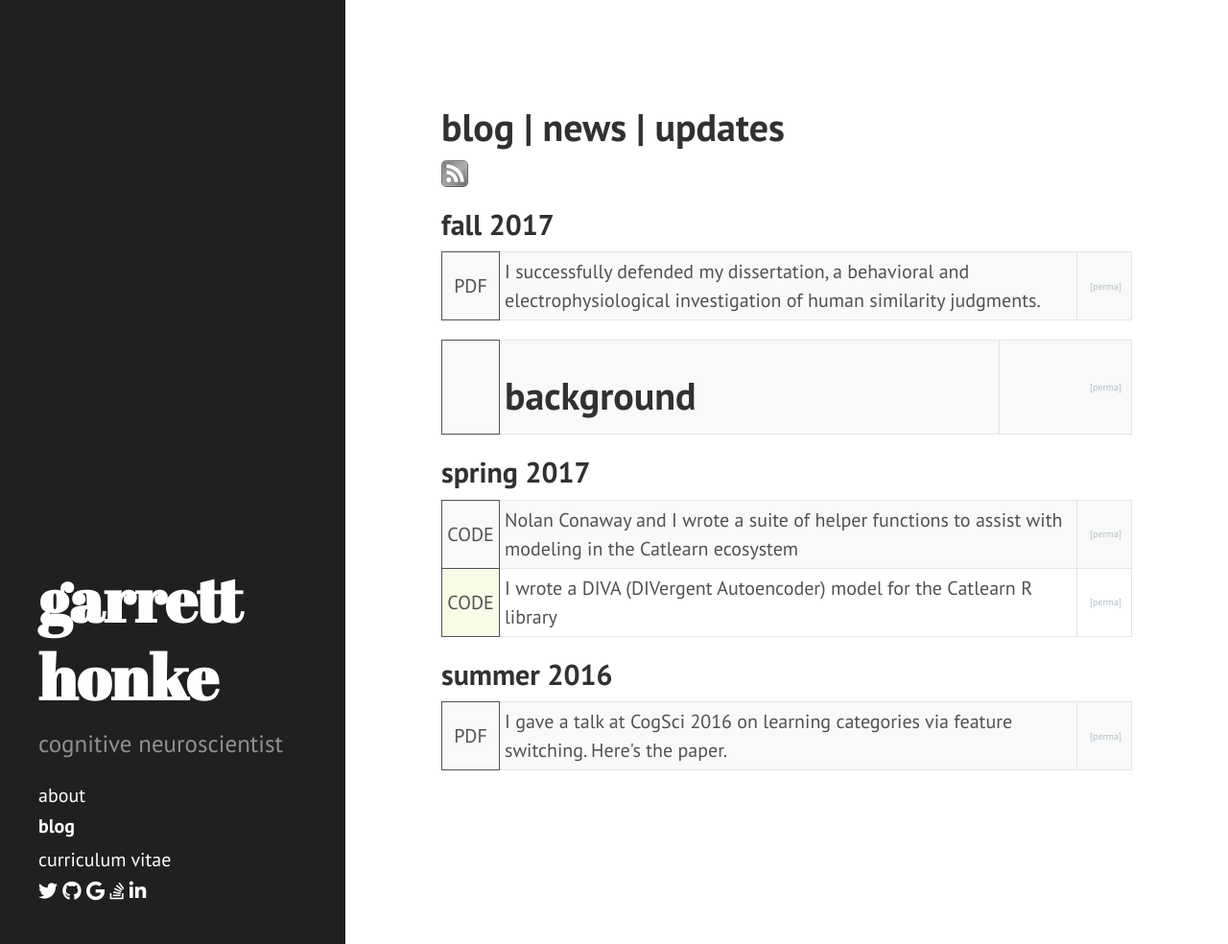
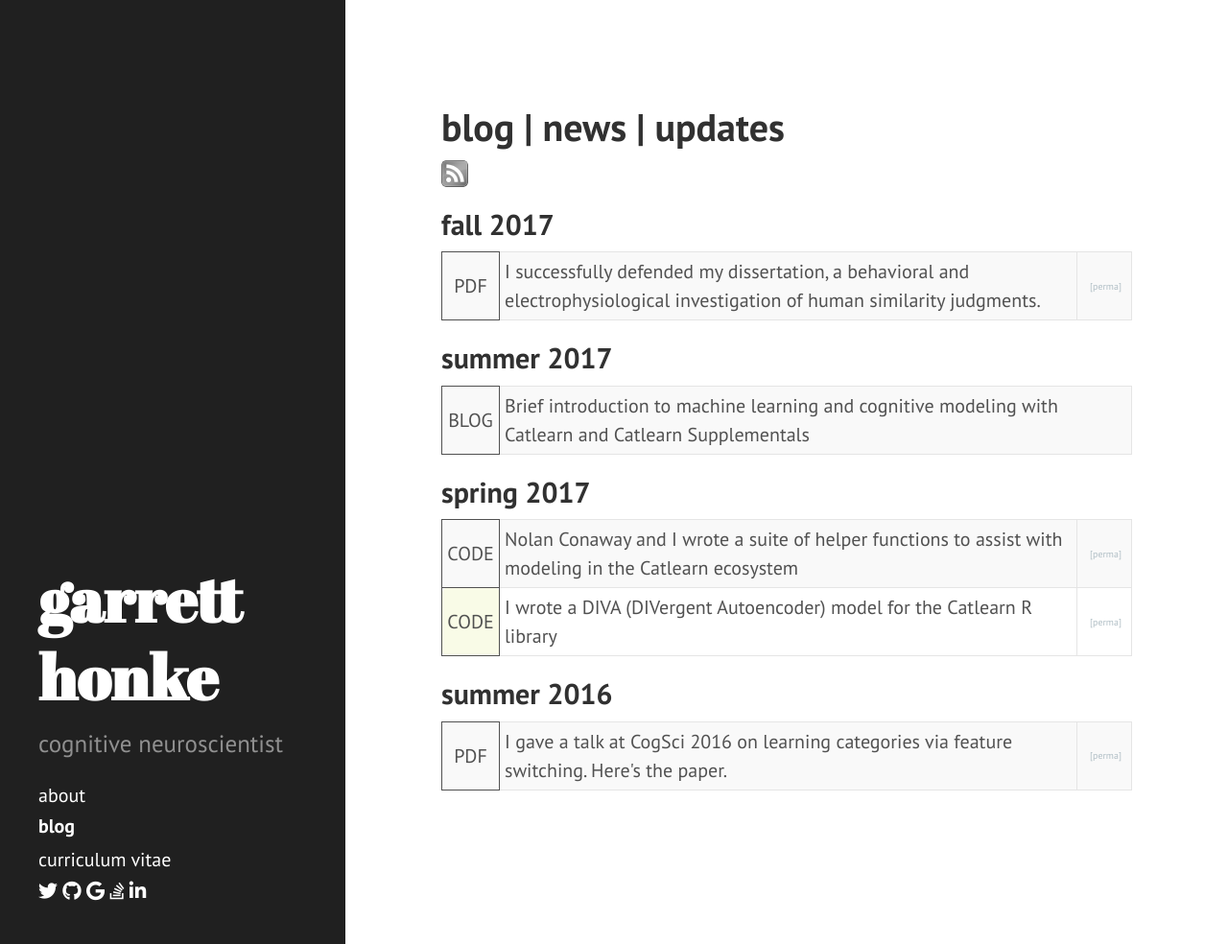
Before and after one commit to stoicml/ghonk.github.io, a Jekyll site: the page built from blog.html, in a window 1280 px wide and 984 px high. Shown: the whole window at 96% size. Built offline with Jekyll 4.4.1, drawn with Linux system fonts in a browser that asks for light colours; nearby versions of some CDN libraries; Markdown is read by kramdown in place of the engine named in the settings.

Commit message:
Update 2017-6-28-catlearn-suppls-demo.md

```diff
--- a/_posts/2017-6-28-catlearn-suppls-demo.md
+++ b/_posts/2017-6-28-catlearn-suppls-demo.md
@@ -1,3 +1,13 @@
+---
+title: Getting Started with Catlearn and Catlearn Supplementals
+excerpt: Brief introduction to machine learning and cognitive modeling with Catlearn and Catlearn Supplementals
+tags: machine learning, cognitive modeling, catlearn
+season: summer 2017
+type: blog
+layout: post
+---
+
+
 background
 ==========
 
```
